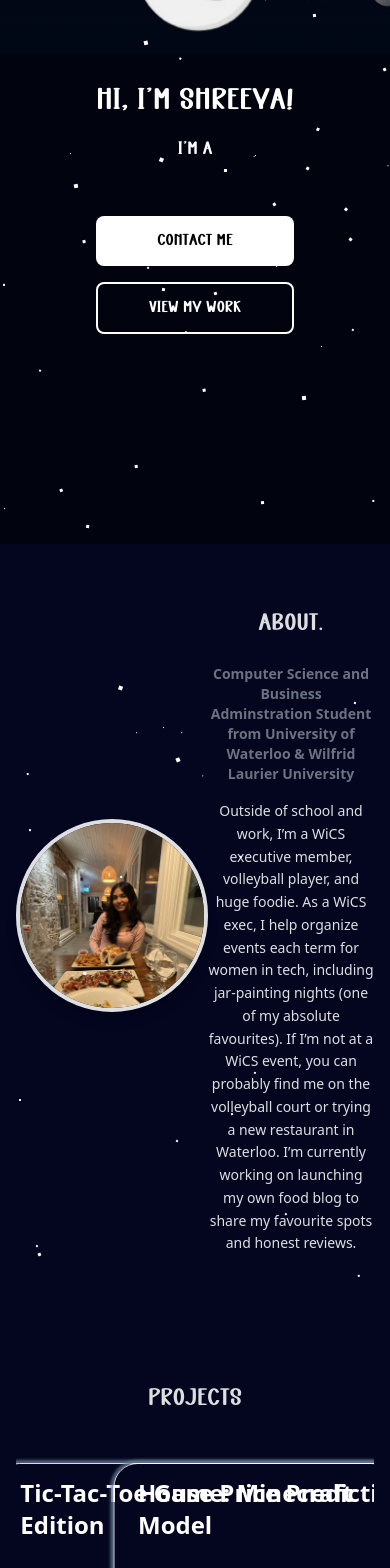
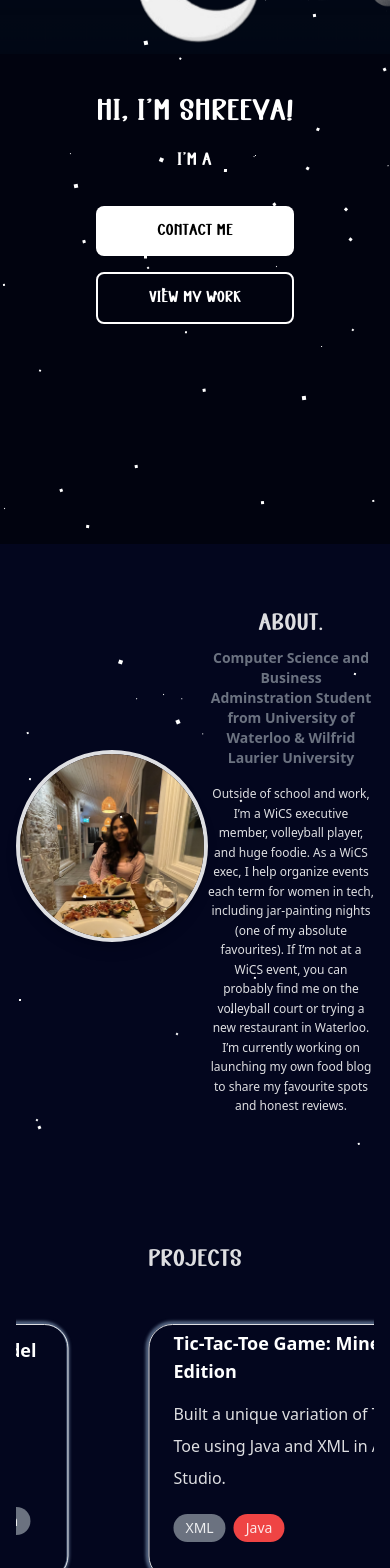
Before and after one commit to ShreeyaSantha/Personal, a React (Vite) app in the folder personal-site/: page / in a window 390 px wide. Shown: the part 300-1868 px from the top of the page. Built offline with nearby package versions, Linux system fonts and the light colour scheme.

Commit message:
Repsonsive Editing

```diff
--- a/personal-site/src/components/AboutMe.tsx
+++ b/personal-site/src/components/AboutMe.tsx
@@ -6,7 +6,7 @@ export default function AboutMe() {
     <section id = "about" className="relative h-auto w-full flex flex-row items-center justify-center px-4 md:px-8 py-16 md:py-0">
         {/* Left Side - Image Content */}
         {Star_Map(20)}
-        <div className="w-48 sm:w-1/5 md:w-1/3 rounded-full overflow-hidden border-4 border-gray-300 shadow-lg flex-shrink-0 mb-8 md:mb-0">
+        <div className="w-48 w-1/4 md:w-1/3 rounded-full overflow-hidden border-4 border-gray-300 shadow-lg flex-shrink-0 mb-8 md:mb-0">
               <img
                 src={Shreeya}
                 alt="Profile"
@@ -15,9 +15,9 @@ export default function AboutMe() {
         </div>
         {/* Right Side - Text Content */}
         <div className="md:col-span-1 px-0 md:px-16 text-center md:text-left md:ml-8">
-            <h1 className="font-boldbloom text-2xl sm:text-3xl md:text-5xl font-bold mb-6">ABOUT.</h1>
+            <h1 className="font-boldbloom text-2xl sm:text-3xl md:text-5xl font-bold mb-2">ABOUT.</h1>
             <h2 className="text-sm sm:text-base md:text-2xl font-semibold text-gray mb-4">Computer Science and Business Adminstration Student from University of Waterloo & Wilfrid Laurier University </h2>
-            <p className="text-sm md:text-lg text-gray-700 leading-relaxed max-w-2xl">
+            <p className="text-xs sm:text-sm md:text-lg text-gray-700 leading-relaxed max-w-2xl">
               Outside of school and work, I’m a WiCS executive member, volleyball player, and huge foodie.
               As a WiCS exec, I help organize events each term for women in tech, including jar-painting nights (one of my absolute favourites).
               If I’m not at a WiCS event, you can probably find me on the volleyball court or trying a new restaurant in Waterloo.
--- a/personal-site/src/components/Experience.tsx
+++ b/personal-site/src/components/Experience.tsx
@@ -30,7 +30,7 @@ export default function Experience() {
         <section id = "experience" className = "relative h-auto w-full flex flex-col items-center justify-center px-4 md:px-8 py-16 md:py-24">
         <h1 className="font-boldbloom text-2xl sm:text-4xl md:text-5xl font-bold mb-6 md:mb-12">Projects</h1>
         {/* Carousel Project */}
-        <section className = "relative flex flex-row justify-between w-full h-1/5 md:h-1/4 pt-2 mb-8 md:mb-16">
+        <section className = "relative flex flex-row justify-between w-full h-1/6 md:h-1/4 pt-2 mb-8 md:mb-16">
             <CarouselGallery projects={projectsUpdated} />
         </section>
         {/* Skills and Interests */}
--- a/personal-site/src/components/Hero.tsx
+++ b/personal-site/src/components/Hero.tsx
@@ -26,7 +26,7 @@ export default function Hero() {
         <h1 className="text-3xl sm:text-4xl md:text-8xl lg:text-10xl text-white">
                 Hi, I’m Shreeya!
        </h1>
-       <h2 className="flex flex-col md:flex-row items-center justify-center md:justify-start text-lg sm:text-2xl md:text-4xl lg:text-5xl text-white mt-4 md:mt-0">
+       <h2 className="flex flex-row items-center justify-center md:justify-start text-lg sm:text-2xl md:text-4xl lg:text-5xl text-white mt-4 md:mt-0">
                 I'm a {displayText}
                 {isTyping && <span className="inline-block w-[1.5px] h-[1.2em] bg-white ml-0 md:ml-1"> </span>}
                 {!isTyping && <span className="inline-block w-[1.5px] h-[1.2em] bg-white ml-0 md:ml-1 animate-blink"> </span>}
--- a/personal-site/src/components/UI/Card.tsx
+++ b/personal-site/src/components/UI/Card.tsx
@@ -21,8 +21,8 @@ const languagesColors: {[key: string]: string} = {
 
 export default function Card({title, description, languages}: CardProps) {
     return (
-        <div className="transition-300 group relative flex aspect-[3/2] flex-col justify-evenly overflow-hidden rounded-3xl border border-grey3 px-6 pb-8 hover:border-grey2">
-            <h4 className="mb-2 text-2xl font-bold text-white">{title}</h4>
+        <div className="h-64 md:h-1/3 md: transition-300 group relative flex aspect-[5/4] flex-col justify-evenly overflow-hidden rounded-3xl border border-grey3 px-6 pb-8 hover:border-grey2">
+            <h4 className="mb-2 text-lg md:text-2xl font-bold text-white">{title}</h4>
             <p className="transition-300 leading-loose text-grey2 group-hover:text-grey1 xl:text-lg"> {description} </p>
             <div className="mt-4 flex flex-wrap gap-2">
                 {languages?.map((language, index) => (
--- a/personal-site/src/components/UI/Carousel-infinite.tsx
+++ b/personal-site/src/components/UI/Carousel-infinite.tsx
@@ -33,10 +33,10 @@ export default function CarouselGallery({projects}: CarouselProps) {
   return (
     <section className="mb-section w-full h-auto overflow-hidden hover:animate-none">
       <div ref={carouselRef} className="carousel flex overflow-x-hidden no-scrollbar py-4" > {/* carousel*/}
-        <div className ="flex pr-4 items-center justify-center gap-4 animate-slide hover:animate-pause ">
+        <div className ="flex pr-4 items-center justify-center md:gap-4 animate-slide hover:animate-pause ">
           {projects.map((project, index) => (
             <div key={index} className="flex-none flex-none basis-[25em] align-center"> {/* card*/}
-              <div className= "h-auto w-auto rounded-3xl shadow-[0_0_3px_3px_rgba(100,120,150,0.8)] hover:shadow-[0_0_20px_5px_rgba(100,120,150,0.6)] hover:animation-[animation-play-state:paused] transition-shadow duration-300">
+              <div className= "h-auto w-[318px] md:w-auto rounded-3xl shadow-[0_0_3px_3px_rgba(100,120,150,0.8)] hover:shadow-[0_0_20px_5px_rgba(100,120,150,0.6)] transition-shadow duration-300">
                 <Card
                   title={project.title}
                   description={project.description}
@@ -46,10 +46,10 @@ export default function CarouselGallery({projects}: CarouselProps) {
             </div>
           ))}
         </div>
-        <div className = "flex pr-4 items-center justify-center gap-4 animate-slide hover:animate-pause">
+        <div className = "flex pr-4 items-center justify-center md:gap-4 animate-slide hover:animate-pause">
           {projects.map((project, index) => (
             <div key={index} className="flex-none flex-none basis-[25em] align-center"> {/* card*/}
-              <div className= "h-auto w-auto rounded-3xl shadow-[0_0_3px_3px_rgba(100,120,150,0.8)] hover:shadow-[0_0_20px_5px_rgba(100,120,150,0.6)] hover:animate-pause transition-shadow duration-300">
+              <div className= "h-auto w-[318px] md:w-auto rounded-3xl shadow-[0_0_3px_3px_rgba(100,120,150,0.8)] hover:shadow-[0_0_20px_5px_rgba(100,120,150,0.6)] hover:animate-pause transition-shadow duration-300">
                 <Card
                   title={project.title}
                   description={project.description}
```
